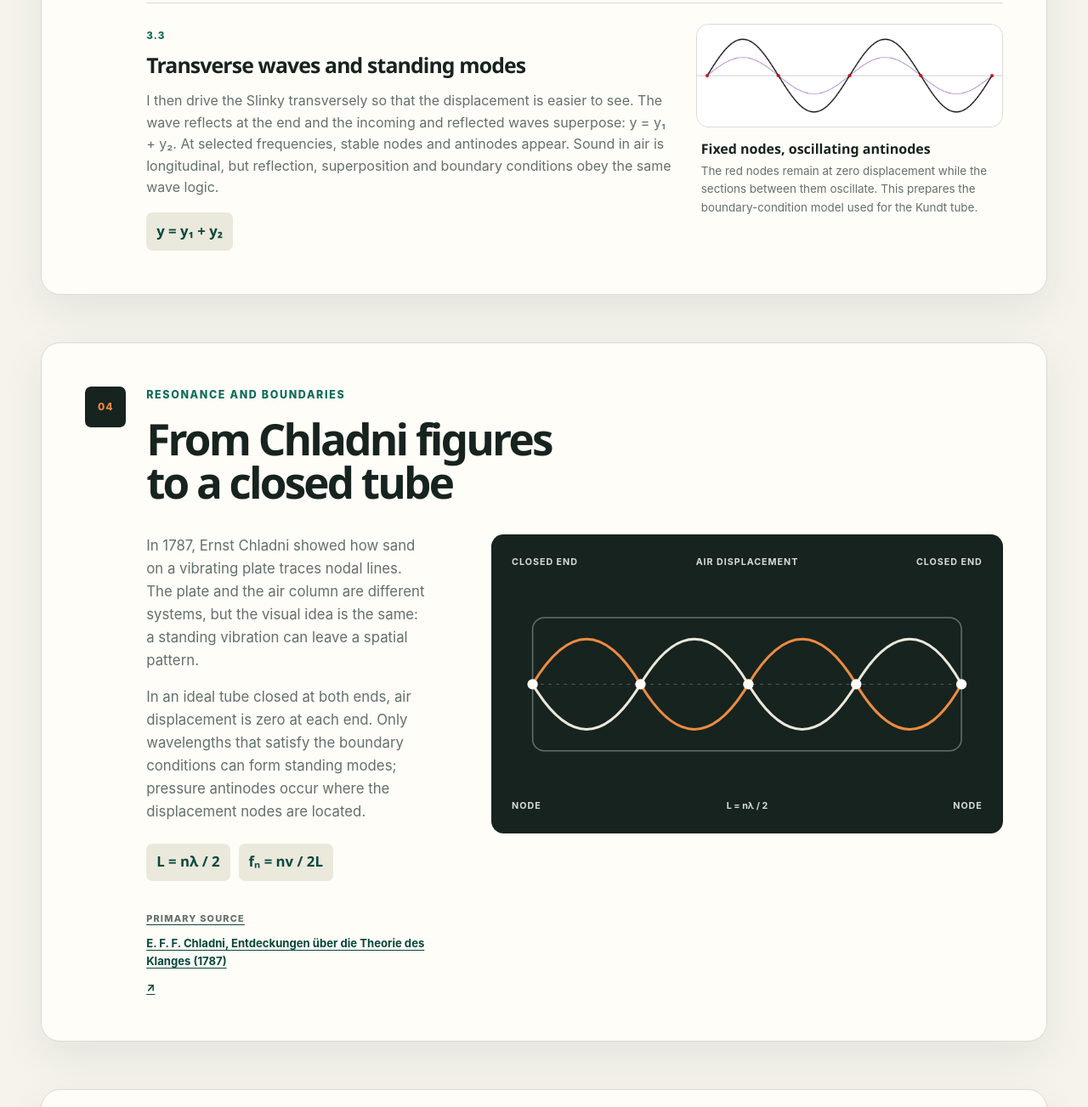
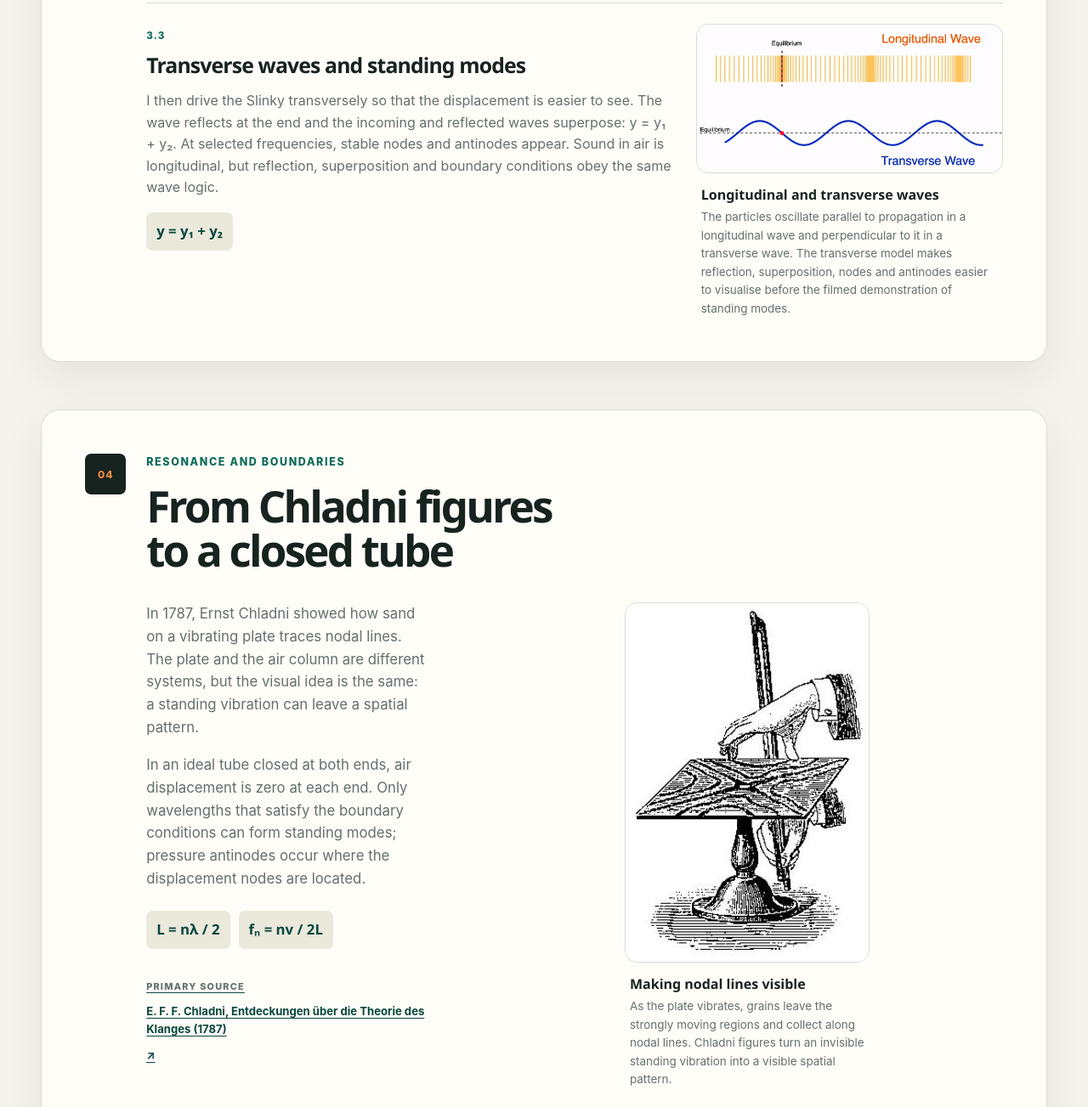
Before and after one commit to evrardjonas/science-site, an Astro site: page /science-site/scienteens-lab in a window 1280 px wide. Shown: the part 3757-5060 px from the top of the page at 85% size. Built offline with nearby package versions, Linux system fonts and the light colour scheme; Astro itself is replaced by a stand-in of ours.

Commit message:
Add Chladni illustration and wave comparison

```diff
--- a/src/content/scienteens.json
+++ b/src/content/scienteens.json
@@ -117,10 +117,10 @@
             "formula": "y = y₁ + y₂",
             "media": {
               "type": "image",
-              "src": "media/scienteens/standing-wave-nodes.png",
-              "alt": "Two snapshots of a standing sine wave sharing the same fixed red nodes.",
-              "title": "Fixed nodes, oscillating antinodes",
-              "caption": "The red nodes remain at zero displacement while the sections between them oscillate. This prepares the boundary-condition model used for the Kundt tube.",
+              "src": "media/scienteens/wave-types-synthesis.png",
+              "alt": "Diagram comparing compressions in a longitudinal wave with the sinusoidal representation of a transverse wave.",
+              "title": "Longitudinal and transverse waves",
+              "caption": "The particles oscillate parallel to propagation in a longitudinal wave and perpendicular to it in a transverse wave. The transverse model makes reflection, superposition, nodes and antinodes easier to visualise before the filmed demonstration of standing modes.",
               "poster": "",
               "reducedMotionSrc": ""
             }
@@ -144,7 +144,15 @@
           "L = nλ / 2",
           "fₙ = nv / 2L"
         ],
-        "media": null,
+        "media": {
+          "type": "image",
+          "src": "media/scienteens/chladni-plate-illustration.png",
+          "alt": "Historical line drawing of a vibrating plate sprinkled with sand and excited with a bow.",
+          "title": "Making nodal lines visible",
+          "caption": "As the plate vibrates, grains leave the strongly moving regions and collect along nodal lines. Chladni figures turn an invisible standing vibration into a visible spatial pattern.",
+          "poster": "",
+          "reducedMotionSrc": ""
+        },
         "source": {
           "label": "E. F. F. Chladni, Entdeckungen über die Theorie des Klanges (1787)",
           "url": "https://archive.org/details/entdeckungenuber00chla"
--- a/src/pages/scienteens-lab/index.astro
+++ b/src/pages/scienteens-lab/index.astro
@@ -86,6 +86,10 @@ const assetUrl = (path: string) => `${import.meta.env.BASE_URL}${path}`;
             </div>
 
             {step.id === 'closed-tube' && (
+              <div class="visual-stack">
+                {step.media && step.media.type !== 'placeholder' && (
+                  <WorkshopMedia item={step.media} />
+                )}
                 <div class="wave-lab">
                   <div class="wave-label"><span>closed end</span><span>air displacement</span><span>closed end</span></div>
                   <svg viewBox="0 0 720 300" role="img" aria-label="Schematic of a standing displacement wave in a tube closed at both ends">
@@ -100,9 +104,10 @@ const assetUrl = (path: string) => `${import.meta.env.BASE_URL}${path}`;
                   </svg>
                   <div class="wave-label"><span>node</span><span class="wave-equation">L = nλ / 2</span><span>node</span></div>
                 </div>
+              </div>
             )}
 
-            {step.media && step.media.type !== 'placeholder' && (
+            {step.id !== 'closed-tube' && step.media && step.media.type !== 'placeholder' && (
               <WorkshopMedia item={step.media} />
             )}
           </div>
@@ -220,6 +225,8 @@ const assetUrl = (path: string) => `${import.meta.env.BASE_URL}${path}`;
   .source-link > span:first-child { color: var(--color-muted); font-size: 0.68rem; font-weight: 800; letter-spacing: 0.11em; text-transform: uppercase; }
   .wave-lab { display: grid; align-content: space-between; min-height: 22rem; padding: var(--space-4); border-radius: var(--radius-md); background: var(--color-ink); color: var(--color-surface); }
   .wave-label { display: flex; justify-content: space-between; gap: var(--space-3); color: var(--color-line); font-size: 0.67rem; font-weight: 750; letter-spacing: 0.09em; text-transform: uppercase; }
+  .visual-stack { display: grid; gap: var(--space-4); min-width: 0; }
+  .visual-stack > :global(.workshop-media) { width: min(100%, 18rem); justify-self: center; }
   .wave-equation { letter-spacing: 0; text-transform: none; }
   .wave-lab svg { width: 100%; }
   .wave-lab rect { fill: none; stroke: var(--color-muted); stroke-width: 2; }
```
Also changed, not shown: public/media/scienteens/chladni-plate-illustration.png (added), public/media/scienteens/wave-types-synthesis.png (added). Lines whose indentation alone changed are shown as unchanged.
